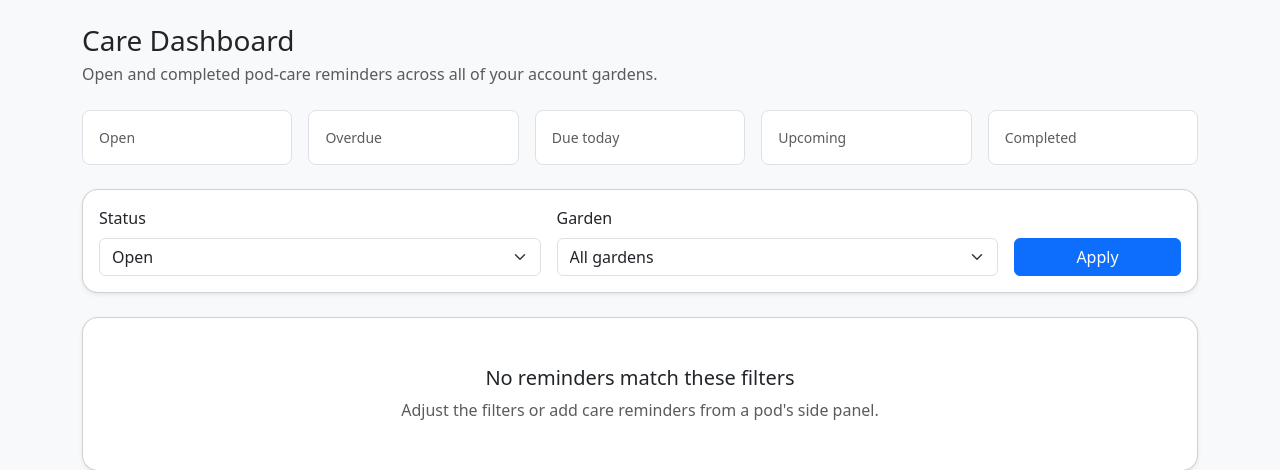
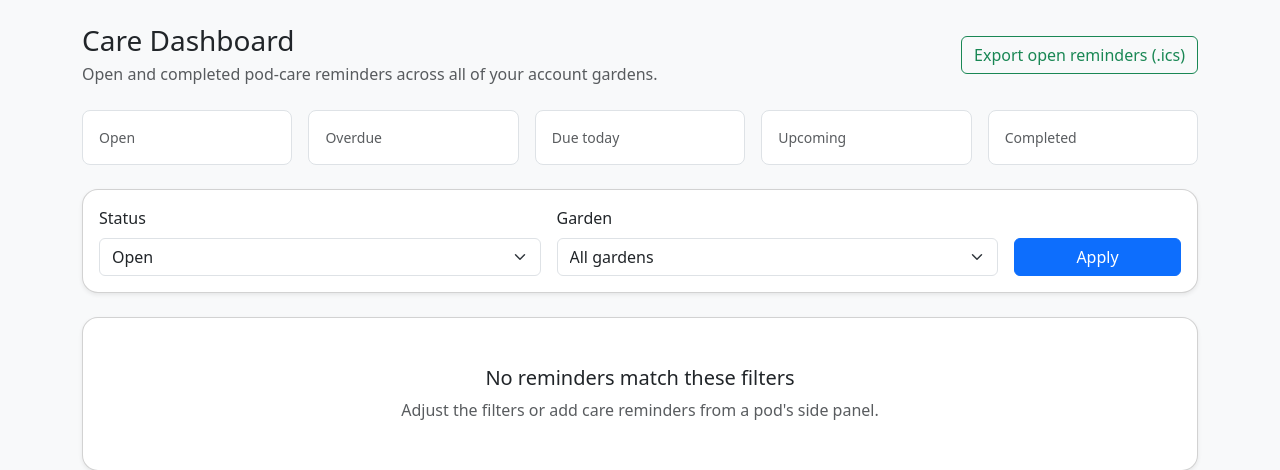
Before and after one commit to drakeg/smartgarden, a Django app: template templates/gardens/care_dashboard.html in a window 1280 px wide. Shown: the part 56-526 px from the top of the page. Run offline with Django 5.2, Linux system fonts and the light colour scheme; the template is opened without the code that fills it, so the values that code supplies are empty; some libraries are stand-ins or nearby versions.

Commit message:
Add calendar export action to care dashboard

```diff
--- a/templates/gardens/care_dashboard.html
+++ b/templates/gardens/care_dashboard.html
@@ -8,6 +8,10 @@
     <h1 class="h3 mb-1">Care Dashboard</h1>
     <p class="text-muted mb-0">Open and completed pod-care reminders across all of your account gardens.</p>
   </div>
+  <a class="btn btn-outline-success"
+     href="{% url 'gardens:care_calendar_export' %}{% if garden_filter %}?garden={{ garden_filter }}{% endif %}">
+    Export open reminders (.ics)
+  </a>
 </div>
 
 <div class="row g-3 mb-4">
```
